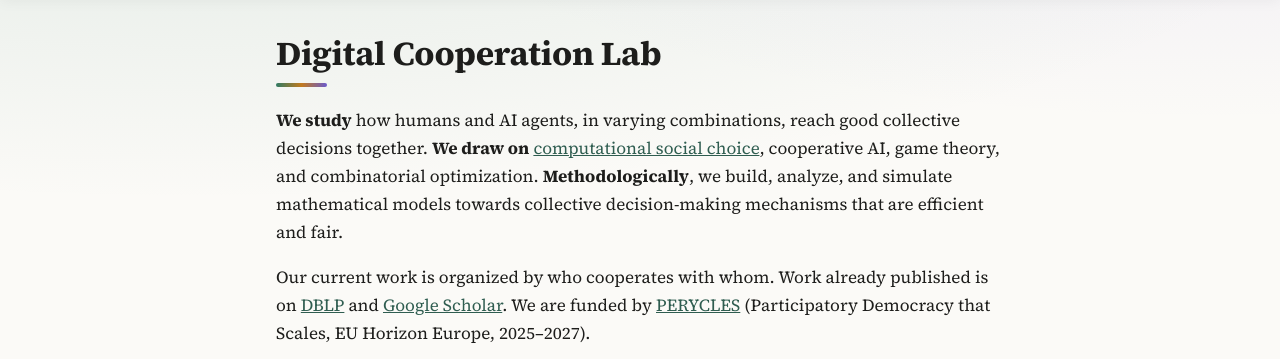
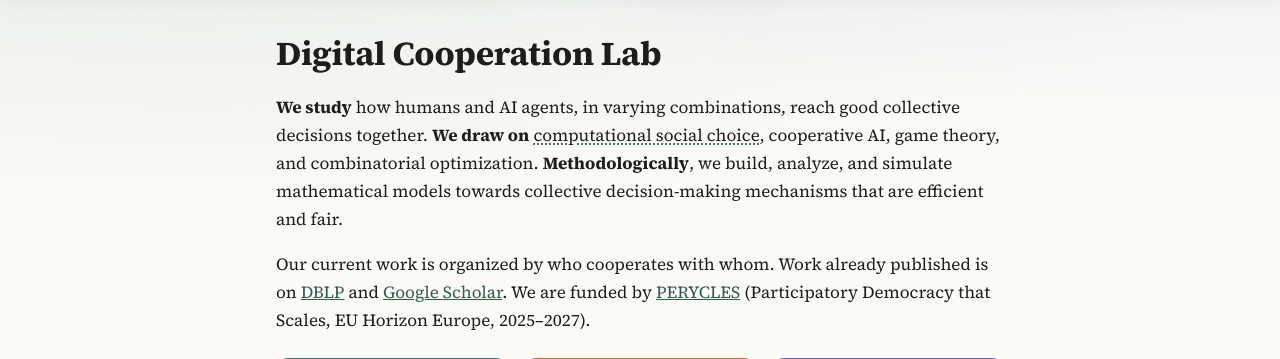
Before and after one commit to nimrodtalmon/BGULAB, a FastAPI app: page / in a window 1280 px wide. Shown: the part 59-418 px from the top of the page. Run offline with FastAPI, Linux system fonts and the light colour scheme.

Commit message:
round 7: #21 drop the line under the title; term link style
Co-Authored-By: Claude Fable 5.1 <noreply@anthropic.com>
Claude-Session: https://claude.ai/code/session_01T3CF96pWiEVUTqUtpP8yA2

```diff
--- a/static/style.css
+++ b/static/style.css
@@ -95,10 +95,6 @@ main { max-width: 760px; margin: 2rem auto; padding: 0 16px; }
 a { color: var(--accent); }
 h1, h2, h3 { line-height: 1.25; }
 h1 { font-size: 2.1rem; font-weight: 700; letter-spacing: -.01em; margin: .5rem 0 1.2rem; }
-h1::after {
-  content: ""; display: block; width: 3.2rem; height: 4px; margin-top: .55rem; border-radius: 2px;
-  background: linear-gradient(90deg, var(--t1), var(--t2), var(--t3));
-}
 code, pre { font: 14px/1.5 ui-monospace, Menlo, Consolas, monospace; }
 code { background: var(--code-bg); padding: 0 .25em; border-radius: 3px; }
 pre { background: var(--code-bg); padding: 1rem; overflow-x: auto; border-radius: 4px; }
@@ -190,7 +186,8 @@ dialog.pop p { margin: 0; font-size: 14px; }
 .theme:hover { transform: translateY(-2px); box-shadow: 0 8px 24px rgba(0, 0, 0, .08); }
 .theme h2 { color: var(--tc); }
 .theme h2 { margin: 0 0 .3rem; font-size: 17px; }
-.theme > p { margin: 0 0 .7rem; font-size: 13px; line-height: 1.4; }
+.theme .about { margin: 0 0 .7rem; font-size: 13px; line-height: 1.4; }
+.theme .about p { margin: 0; }
 .theme ul { list-style: none; margin: 0; padding: 0; }
 .theme li { padding: .35rem 0; border-top: 1px solid var(--line); font-size: 15px; line-height: 1.35; }
 .theme a.project { color: var(--fg); text-decoration: none; font-weight: 500; }
@@ -216,3 +213,5 @@ dialog.project-pop .actions { display: flex; gap: 1rem; margin-top: 1rem; font-s
 #toast.show { opacity: 1; transform: translate(-50%, 0); pointer-events: auto; }
 #toast.error { background: var(--err); color: #fff; border-radius: 12px; }
 #toast button.link { color: inherit; margin-left: .5rem; }
+a.term { color: inherit; text-decoration: underline dotted; text-underline-offset: 3px; text-decoration-color: var(--accent); }
+a.term:hover { color: var(--accent); }
```
